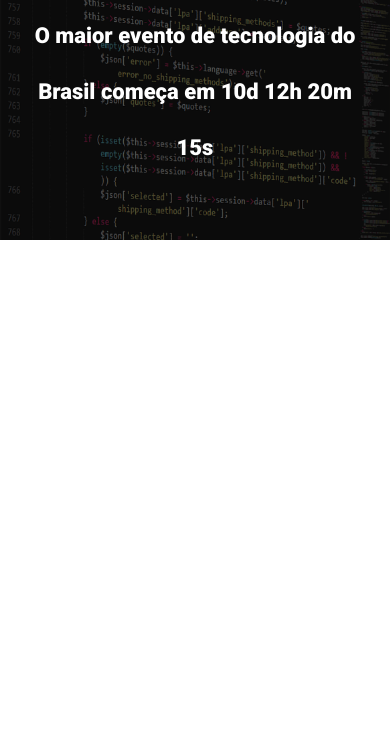
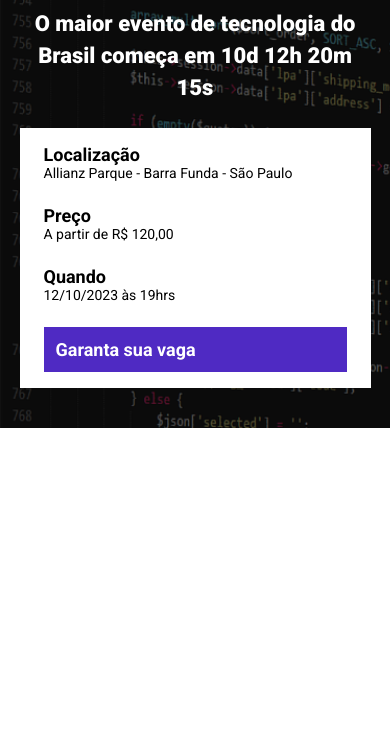
Before and after one commit to luanafernanda/ebac_tech_talks, a website built with Parcel: page src/index.html in a window 390 px wide. Shown: the part 96-844 px from the top of the page. Built offline with nearby package versions, Linux system fonts and the light colour scheme.

Commit message:
adicionado informacoes sobre os eventos

```diff
--- a/src/index.html
+++ b/src/index.html
@@ -15,6 +15,25 @@
     <div class="container">
       <img class="hero__logo" src="./images/ebac_logo.svg" alt="EBAC">
       <p class="hero__text">O maior evento de tecnologia do Brasil começa em 10d 12h 20m 15s </p>
+      <div class="infos-bar">
+        <ul class="infos-bar__infos">
+          <li class="infos-bar__infos__item">
+            <b>Localização</b>
+            Allianz Parque - Barra Funda - São Paulo
+          </li>
+          <li class="infos-bar__infos__item">
+            <b>Preço</b>
+            A partir de R$ 120,00
+          </li>
+          <li class="infos-bar__infos__item">
+            <b>Quando</b>
+            12/10/2023 às 19hrs
+          </li>
+        </ul>
+        <a href="#"class="button button--primary">
+          Garanta sua vaga
+        </a>
+      </div>
     </div>
   </header>
   <script src="scripts/main.js"></script>
--- a/src/styles/_hero.scss
+++ b/src/styles/_hero.scss
@@ -47,6 +47,7 @@
       font-size: 22px;
       list-style: 24px;
       margin: 24px 0;
+      line-height: 32px;
     }
   }
 }
--- /dev/null
+++ b/src/styles/components/_infosbar.scss
@@ -0,0 +1,40 @@
+.infos-bar {
+  padding: 16px 24px;
+  background-color: #fff;
+  display: flex;
+  justify-content: space-between;
+
+  &__infos {
+    display: flex;
+    gap: 40px;
+
+    &__item {
+      font-size: 14px;
+      color: #000;
+
+      b {
+        color: #000;
+        font-size: 18px;
+        display: block;
+      }
+    }
+  }
+
+  @media (max-width: 640px) {
+    display: block;
+
+    &__infos {
+      display: block;
+
+      &__item {
+        margin-bottom: 24px;
+      }
+    }
+  }
+
+  @media (max-width: 1024px) {
+    &__infos {
+      gap: 16px;
+    }
+  }
+}
--- /dev/null
+++ b/src/styles/components/buttons.scss
@@ -0,0 +1,23 @@
+.button {
+  padding: 12px;
+  font-size: 18px;
+  font-weight: bold;
+  text-decoration: none;
+  text-align: center;
+  white-space: nowrap;
+
+  &--primary {
+    color: #fff;
+    background-color: #4f2ac3;
+  }
+
+  @media (max-width: 640px) {
+    display: flex;
+    width: 100%;
+  }
+
+  @media (max-width: 1024px) {
+    display: flex;
+    align-items: center;
+  }
+}
--- a/src/styles/main.scss
+++ b/src/styles/main.scss
@@ -1,4 +1,6 @@
 @use 'hero';
+@use 'components/infosbar';
+@use 'components/buttons.scss';
 
 *{
   margin: 0;
@@ -6,6 +8,7 @@
   box-sizing: border-box;
   font-family: 'Roboto', sans-serif;
   color: #fff;
+  list-style: none;
 }
 
 .container {
```
